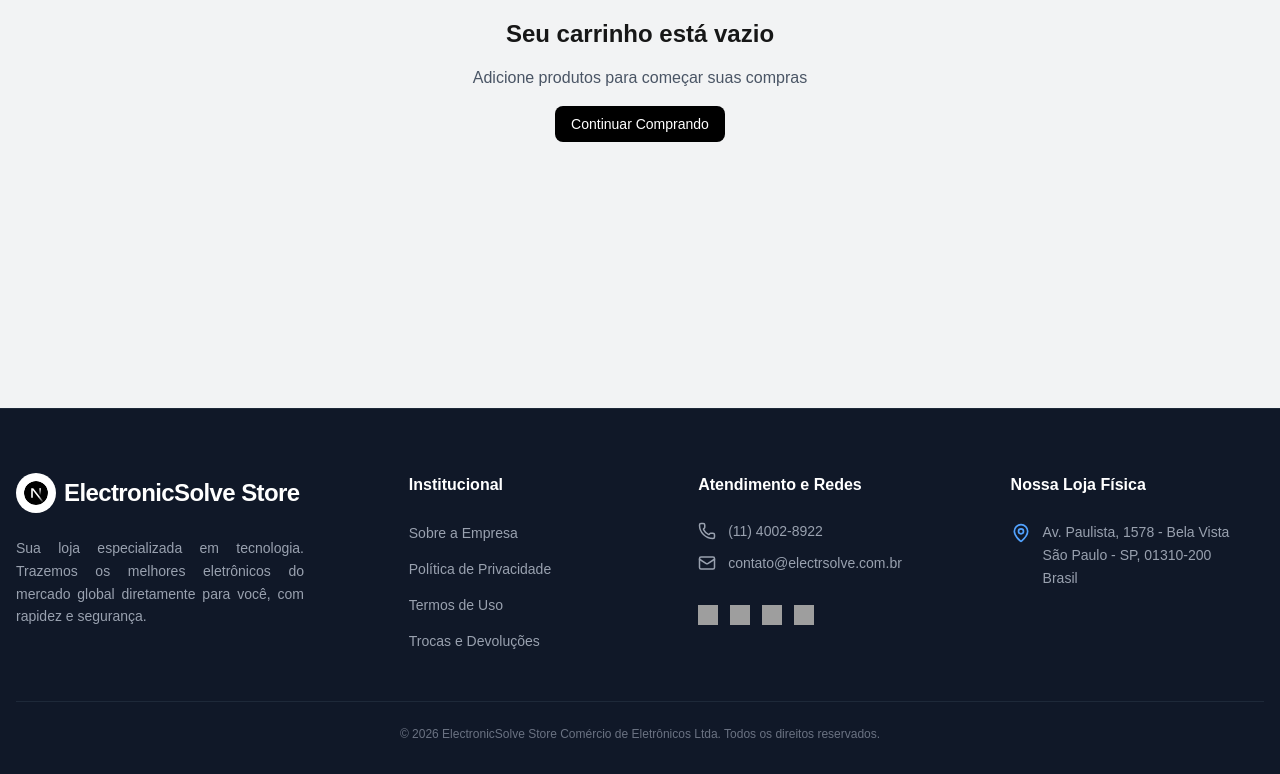
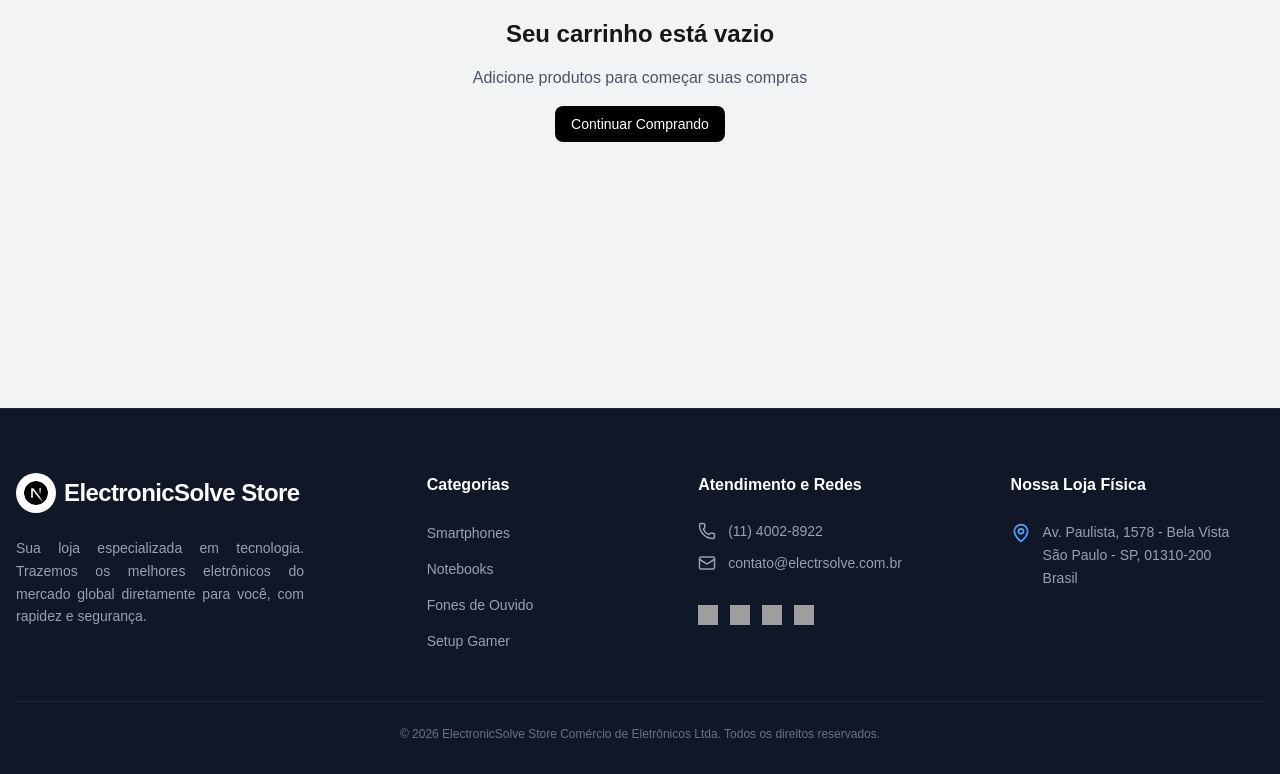
Before and after one commit to Next-Solve-Studio/projeto-ecommerce, a Next.js app: page /carrinho in a window 1280 px wide. Shown: the part 408-1182 px from the top of the page. Built offline with nearby package versions, Linux system fonts and the light colour scheme; grey boxes are pictures that could not be loaded.

Commit message:
Add comp. stepper-checkout e ajuste de estilo da page carrinho

```diff
--- a/src/components/Carrinho/index.tsx
+++ b/src/components/Carrinho/index.tsx
@@ -4,6 +4,7 @@ import { Minus, Plus, ShoppingBag, ShoppingBasket, Trash2 } from "lucide-react";
 import Link from "next/link";
 import { Header } from "@/components/Header";
 import { Button } from "@/components/ui/button";
+import { StepperCheckout } from "@/components/ui/stepper-checkout";
 import { useCart } from "@/providers/CartProvider";
 
 export default function CarrinhoComponent() {
@@ -25,7 +26,7 @@ export default function CarrinhoComponent() {
               Adicione produtos para começar suas compras
             </p>
             <Link href="/produtos">
-              <Button className="bg-black hover:bg-gray-800">
+              <Button className="bg-black hover:bg-gray-800 hover:underline">
                 Continuar Comprando
               </Button>
             </Link>
@@ -38,7 +39,8 @@ export default function CarrinhoComponent() {
   return (
     <div className="min-h-screen bg-[#F2F3F4]">
       <Header />
-      <div className="max-w-[1404px] mx-auto px-4 py-8">
+      <StepperCheckout currentStep={1} />
+      <div className="max-w-[1404px] mx-auto px-4 pb-8 pt-0">
         <h1 className="text-4xl font-bold mb-8">Carrinho de Compras</h1>
 
         <div className="flex flex-col lg:flex-row gap-8">
@@ -68,7 +70,7 @@ export default function CarrinhoComponent() {
                     <img
                       src={item.product.images[0]}
                       alt={item.product.name}
-                      className="w-full h-full object-cover"
+                      className="w-full h-full object-contain"
                     />
                   </div>
 
@@ -197,7 +199,7 @@ export default function CarrinhoComponent() {
               </Link>
 
               <Link href="/produtos">
-                <Button variant="outline" className="w-full">
+                <Button variant="outline" className="w-full hover:underline">
                   Continuar Comprando
                 </Button>
               </Link>
--- a/src/components/Footer.tsx
+++ b/src/components/Footer.tsx
@@ -89,40 +89,40 @@ export function Footer() {
             </p>
           </div>
 
-          {/* Col 2: Institutional Links */}
+          {/* Col 2: Links das Categorias*/}
           <div className="flex flex-col gap-4 w-fit items-start">
-            <h3 className="text-white font-semibold mb-2">Institucional</h3>
+            <h3 className="text-white font-semibold mb-2">Categorias</h3>
             <ul className="space-y-3">
               <li>
                 <Link
-                  href="/sobre"
+                  href="/produtos?categoria=Smartphones"
                   className="text-gray-400 hover:text-blue-400 transition-colors text-sm"
                 >
-                  Sobre a Empresa
+                  Smartphones
                 </Link>
               </li>
               <li>
                 <Link
-                  href="/politica-de-privacidade"
+                  href="/produtos?categoria=Notebooks"
                   className="text-gray-400 hover:text-blue-400 transition-colors text-sm"
                 >
-                  Política de Privacidade
+                  Notebooks
                 </Link>
               </li>
               <li>
                 <Link
-                  href="/termos-de-uso"
+                  href="/produtos?categoria=Fones de Ouvido"
                   className="text-gray-400 hover:text-blue-400 transition-colors text-sm"
                 >
-                  Termos de Uso
+                  Fones de Ouvido
                 </Link>
               </li>
               <li>
                 <Link
-                  href="/trocas-e-devolucoes"
+                  href="/produtos?categoria=Setup Gamer"
                   className="text-gray-400 hover:text-blue-400 transition-colors text-sm"
                 >
-                  Trocas e Devoluções
+                  Setup Gamer
                 </Link>
               </li>
             </ul>
--- /dev/null
+++ b/src/components/ui/stepper-checkout.tsx
@@ -0,0 +1,69 @@
+"use client";
+
+import {
+  Check,
+  CreditCard,
+  MapPin,
+  ShoppingCart,
+  Truck,
+} from "lucide-react";
+import * as React from "react";
+
+import { cn } from "./utils";
+
+const steps = [
+  { name: "Carrinho", icon: ShoppingCart },
+  { name: "Endereço", icon: MapPin },
+  { name: "Entrega", icon: Truck },
+  { name: "Pagamento", icon: CreditCard },
+  { name: "Concluir", icon: Check },
+];
+
+interface StepperCheckoutProps extends React.HTMLAttributes<HTMLDivElement> {
+  currentStep: number;
+}
+
+export function StepperCheckout({
+  currentStep,
+  className,
+  ...props
+}: StepperCheckoutProps) {
+  return (
+    <div
+      className={cn("w-full max-w-[814px] mx-auto py-6 px-4", className)}
+      {...props}
+    >
+      <div className="flex items-center h-[18px]">
+        {steps.map((step, index) => {
+          const stepNumber = index + 1;
+          const isActive = stepNumber === currentStep;
+          const isCompleted = stepNumber < currentStep;
+
+          return (
+            <React.Fragment key={step.name}>
+              <div className="flex items-center gap-2 shrink-0">
+                <div
+                  className={cn(
+                    "flex items-center justify-center transition-colors duration-300",
+                    isCompleted
+                      ? "text-gray-800"
+                      : isActive ? "text-[#0597F2]" : "text-gray-400"
+                  )}
+                >
+                  {isCompleted ? <Check className="w-[18px] h-[18px]" /> : <step.icon className="w-[18px] h-[18px]" />}
+                </div>
+                <p className={cn("text-[16px] leading-[18px] font-medium transition-colors duration-300", isCompleted ? "text-gray-800" : isActive ? "text-[#0597F2]" : "text-gray-400")}>
+                  {step.name}
+                </p>
+              </div>
+
+              {index < steps.length - 1 && (
+                <div className={cn("flex-1 h-px mx-4 transition-colors duration-500", isCompleted ? "bg-gray-800" : "bg-gray-300")} />
+              )}
+            </React.Fragment>
+          );
+        })}
+      </div>
+    </div>
+  );
+}
```
